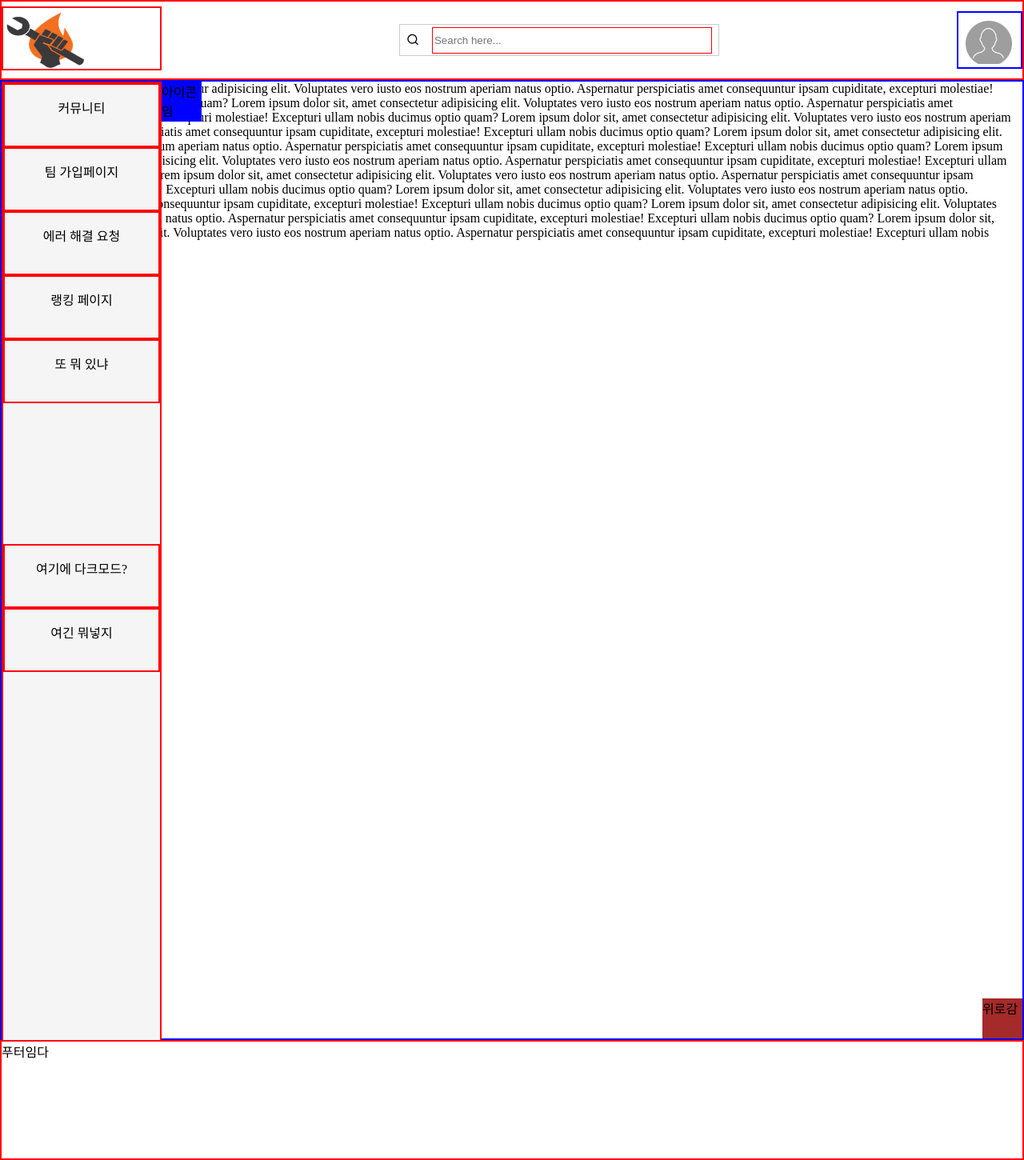
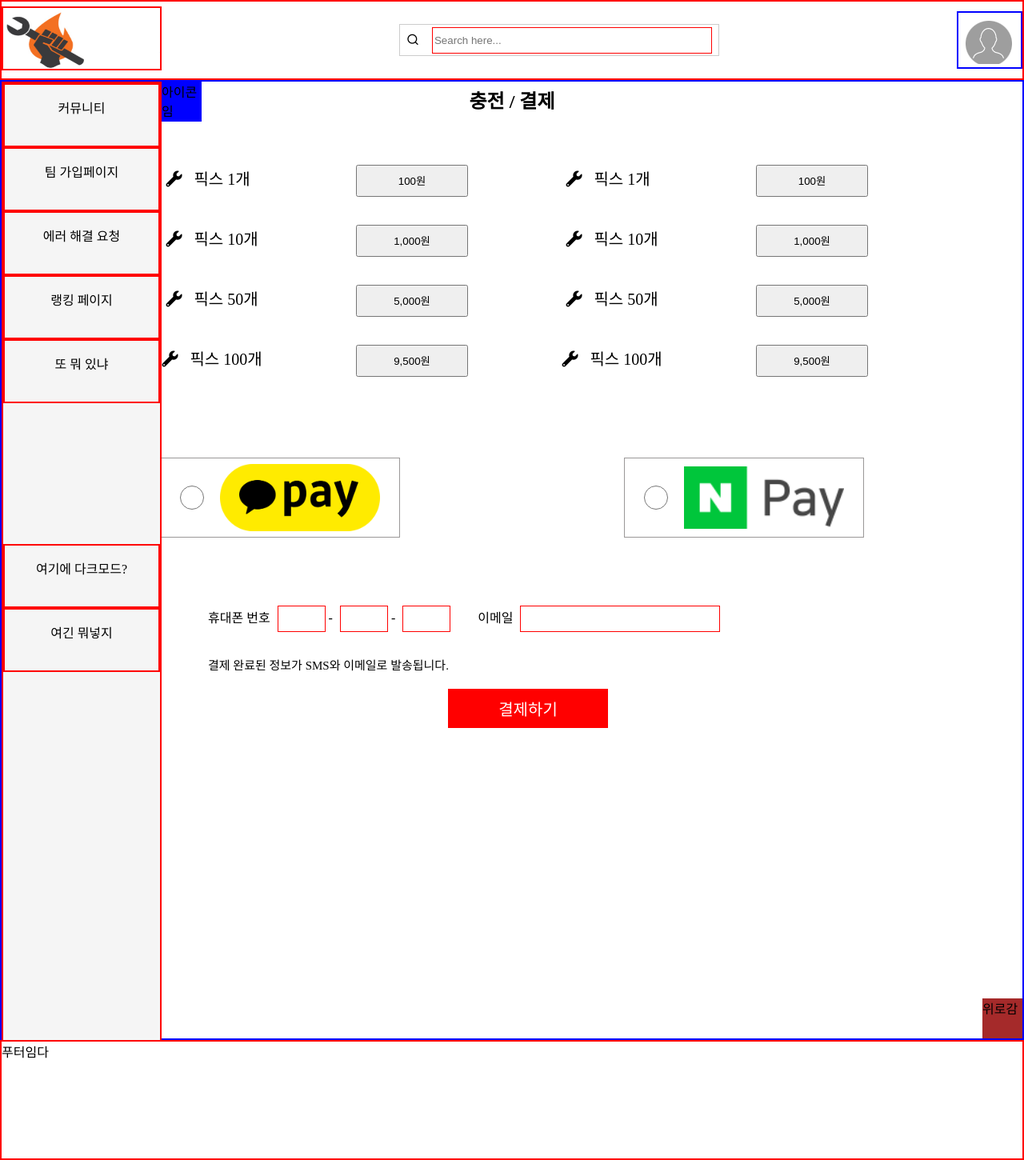
Before and after one commit to sujin1226/Final-Project, a PHP site: page /BasicFrame.html in a window 1280 px wide. Shown: the whole page at 80% size. Run offline with PHP 8.4, Linux system fonts and the light colour scheme; some libraries are stand-ins or nearby versions.

Commit message:
결제페이지

```diff
--- a/BasicFrame.html
+++ b/BasicFrame.html
@@ -8,6 +8,8 @@
     <link rel="stylesheet" href="/css/BasicFrame.css">
     <!-- 유니콘 아이콘 사이트 -->
     <link rel="stylesheet" href="https://unicons.iconscout.com/release/v4.0.0/css/line.css">
+    <link rel="stylesheet" href="https://cdnjs.cloudflare.com/ajax/libs/font-awesome/5.8.2/css/all.min.css" />
+</head>
     <title>HotFix</title>
 </head>
 
@@ -38,15 +40,78 @@
         <!-- ============================ -->
 
             <!-- 작업 섹션 공간 -->
-        Lorem ipsum dolor sit, amet consectetur adipisicing elit. Voluptates vero iusto eos nostrum aperiam natus optio. Aspernatur perspiciatis amet consequuntur ipsam cupiditate, excepturi molestiae! Excepturi ullam nobis ducimus optio quam?
-        Lorem ipsum dolor sit, amet consectetur adipisicing elit. Voluptates vero iusto eos nostrum aperiam natus optio. Aspernatur perspiciatis amet consequuntur ipsam cupiditate, excepturi molestiae! Excepturi ullam nobis ducimus optio quam?
-        Lorem ipsum dolor sit, amet consectetur adipisicing elit. Voluptates vero iusto eos nostrum aperiam natus optio. Aspernatur perspiciatis amet consequuntur ipsam cupiditate, excepturi molestiae! Excepturi ullam nobis ducimus optio quam?
-        Lorem ipsum dolor sit, amet consectetur adipisicing elit. Voluptates vero iusto eos nostrum aperiam natus optio. Aspernatur perspiciatis amet consequuntur ipsam cupiditate, excepturi molestiae! Excepturi ullam nobis ducimus optio quam?
-        Lorem ipsum dolor sit, amet consectetur adipisicing elit. Voluptates vero iusto eos nostrum aperiam natus optio. Aspernatur perspiciatis amet consequuntur ipsam cupiditate, excepturi molestiae! Excepturi ullam nobis ducimus optio quam?
-        Lorem ipsum dolor sit, amet consectetur adipisicing elit. Voluptates vero iusto eos nostrum aperiam natus optio. Aspernatur perspiciatis amet consequuntur ipsam cupiditate, excepturi molestiae! Excepturi ullam nobis ducimus optio quam?
-        Lorem ipsum dolor sit, amet consectetur adipisicing elit. Voluptates vero iusto eos nostrum aperiam natus optio. Aspernatur perspiciatis amet consequuntur ipsam cupiditate, excepturi molestiae! Excepturi ullam nobis ducimus optio quam?
-        Lorem ipsum dolor sit, amet consectetur adipisicing elit. Voluptates vero iusto eos nostrum aperiam natus optio. Aspernatur perspiciatis amet consequuntur ipsam cupiditate, excepturi molestiae! Excepturi ullam nobis ducimus optio quam?
-        Lorem ipsum dolor sit, amet consectetur adipisicing elit. Voluptates vero iusto eos nostrum aperiam natus optio. Aspernatur perspiciatis amet consequuntur ipsam cupiditate, excepturi molestiae! Excepturi ullam nobis ducimus optio quam?
+        <!-- 충전 컨테이너 -->
+    <div class="CashContainer">
+        <!-- 충전 헤드 파트  -->
+        <div class="CashHeader">
+            <h2>충전 / 결제</h2>
+        </div>
+        <!-- 충전 픽스 패키지 -->
+        <div class="CashFixtitle">
+            <h2>픽스 패키지</h2>
+        </div>
+        <div class="CashFixWrap">
+            <div class="CashFixCon">
+                <div class="CashFix">
+                    <div class="Fix"><i class="fas fa-wrench"></i>픽스 1개 &nbsp; </div>
+                    <div class="Fix"><i class="fas fa-wrench"></i>픽스 10개 </div>
+                    <div class="Fix"><i class="fas fa-wrench"></i>픽스 50개 </div>
+                    <div class="Fix"><i class="fas fa-wrench"></i>픽스 100개</div>
+                </div>
+                <div class="CashFix">
+                    <div class="Fix"><button>100원</button></div>
+                    <div class="Fix"><button>1,000원</button></div>
+                    <div class="Fix"><button>5,000원</button></div>
+                    <div class="Fix"><button>9,500원</button></div>
+                </div>
+                <div class="CashFix">
+                    <div class="Fix"><i class="fas fa-wrench"></i>픽스 1개 &nbsp; </div>
+                    <div class="Fix"><i class="fas fa-wrench"></i>픽스 10개 </div>
+                    <div class="Fix"><i class="fas fa-wrench"></i>픽스 50개 </div>
+                    <div class="Fix"><i class="fas fa-wrench"></i>픽스 100개</div>
+                </div>
+                <div class="CashFix">
+                    <div class="Fix"><button>100원</button></div>
+                    <div class="Fix"><button>1,000원</button></div>
+                    <div class="Fix"><button>5,000원</button></div>
+                    <div class="Fix"><button>9,500원</button></div>
+                </div>
+
+            </div>
+
+        </div>
+        <!-- 결제 수단 -->
+        <h2>결제 수단 선택</h2>
+        <div class="CashOption">
+            <div class="CashPayment">
+                <input type="radio">
+                <img src="img/kakaopay.png" alt="">
+            </div>
+            <div class="CashPayment">
+                <input type="radio">
+                <img src="img/naverPay.png" alt="">
+            </div>
+
+        </div>
+        <!-- 결제인 정보 -->
+        <h2>결제인 정보</h2>
+        <div class="CashInpo">
+            <div class="CashPhone">
+                <span>휴대폰 번호
+                    <input type="text"> - <input type="text"> - <input type="text">
+                </span>
+                <span>이메일
+                    <input type="text">
+                </span>
+                <p>결제 완료된 정보가 SMS와 이메일로 발송됩니다.</p>
+                <div class="PayBtnBox">
+                    <button class="PayBtn">결제하기</button>
+                </div>
+            </div>
+
+        </div>
+
+    </div>
 
         <!-- ============================ -->
 
--- a/css/BasicFrame.css
+++ b/css/BasicFrame.css
@@ -126,3 +126,121 @@
 
     border: solid 2px red;
 }
+
+/* ------------------------------------------결제페이지 */
+/* 전체 컨테이너 */
+.CashContainer {
+    margin: auto;
+    width: 1200px;
+    height: 100vh;
+}
+/* 헤더 */
+.CashHeader {
+    height: 50px;
+    text-align: center;
+    line-height: 50px;
+}
+
+.CashFixWrap {
+    height: 300px;
+    position: relative;
+}
+.CashFixCon {
+    position: relative;
+    top: 50%;
+    left: 50%;
+    transform: translate(-50%,-50%);
+    height: 100%;
+    width: 1000px;
+    display: flex;
+    align-items: center;
+    justify-content: center;
+}
+.CashFix {
+    width: 250px;
+    height: 100%;
+    display: flex;
+    justify-content: center;
+    align-items: center;
+    flex-direction: column;
+}
+.Fix {
+    font-size: 20px;
+    height: 75px;
+    line-height: 75px;
+}
+.Fix > i{
+    margin-right: 15px;
+}
+.Fix > button {
+    width: 140px;
+    height: 40px;
+}
+/* 결제 수단 선택 */
+.CashOption {
+    height: 200px;
+    display: flex;
+    align-items: center;
+    justify-content: center;
+}
+.CashPayment{
+    height: 100px;
+    width: 300px;
+    display: flex;
+    justify-content: center;
+    align-items: center;
+    border: 1px solid rgb(155, 152, 152);
+}
+.CashPayment:last-child {
+    margin-left: 280px;
+}
+.CashPayment input {
+    width: 30px;
+    height: 30px;
+    margin-right: 20px;
+}
+.CashPayment img {
+    width: 200px;
+}
+/* 결제인 정보 */
+.CashInpo {
+    height: 150px;
+    display: flex;
+    justify-content: center;
+    align-items: center;
+}
+.CashPhone {
+    height: 150px;
+    width: 800px;
+    margin-left: 40px;
+}
+
+.CashPhone span input {
+    width: 60px;
+    padding: 5px;
+    margin-left: 5px;
+}
+.CashPhone span:nth-child(2) {
+    margin-left: 30px;
+}
+.CashPhone span:nth-child(2) input {
+    width: 250px;
+    padding: 5px;
+}
+.CashPhone p {
+    margin-top: 30px;
+    font-size: 15px;
+}
+.PayBtnBox {
+    display: flex;
+    justify-content: center;
+}
+.PayBtn {
+    padding: 10px 30px;
+    background-color: red;
+    color: white;
+    font-size: 20px;
+    border: none;
+    width: 200px;
+    margin-top: 20px;
+}
```
Also changed, not shown: img/kakaopay.png (added), img/naverPay.png (added).
